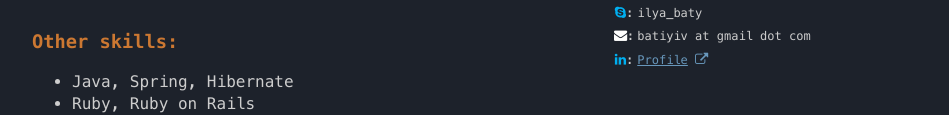
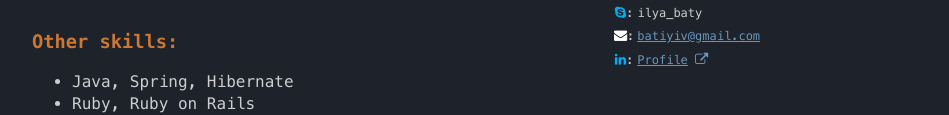
Before and after one commit to baitcode/baitcode.github.io, a website: page index.html in a window 1280 px wide. Shown: the part 531-646 px from the top of the page, without its empty margins (147-1096 px from the left). Drawn offline with Linux system fonts and the light colour scheme.

Commit message:
email is set using js

```diff
--- a/index.html
+++ b/index.html
@@ -333,7 +333,7 @@
               </tr>
               <tr>
                 <td align="center"><i class="fa fa-white fa-envelope"></i>:</td>
-                <td>batiyiv at gmail dot com</td>
+                <td><a id="email_placeholder" href=""></a></td>
               </tr>
               <tr>
                 <td align="center"><i class="fa fa-linkedin skype-icon"></i>:</td>
@@ -357,6 +357,19 @@
     ga('create', 'UA-71618589-1', 'auto');
     ga('send', 'pageview');
 
+    (function(d){
+      var parts = [
+        "batiyiv",
+        "@",
+        "gmail.com"
+      ];
+      var email = parts.join("");
+      var element = d.getElementById("email_placeholder");
+      element.innerHTML = email;
+      console.log(d);
+      element.setAttribute("href", "mailto:" + email)
+    })(document)
+
   </script>
 </body>
 
```
